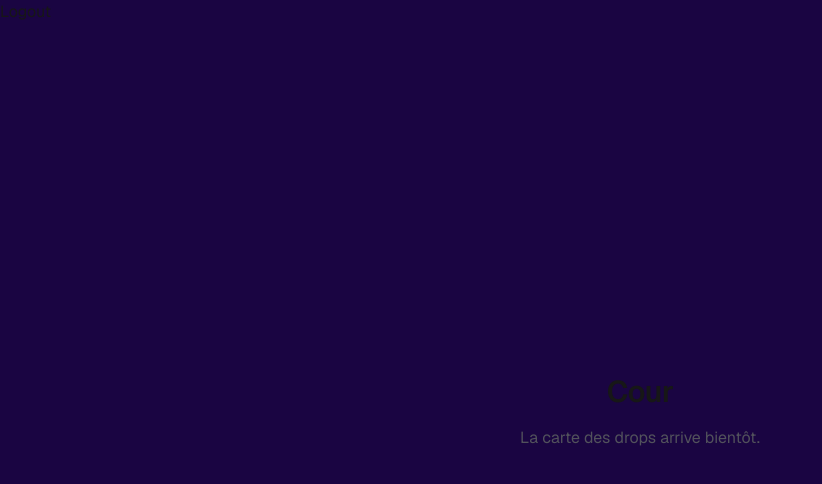
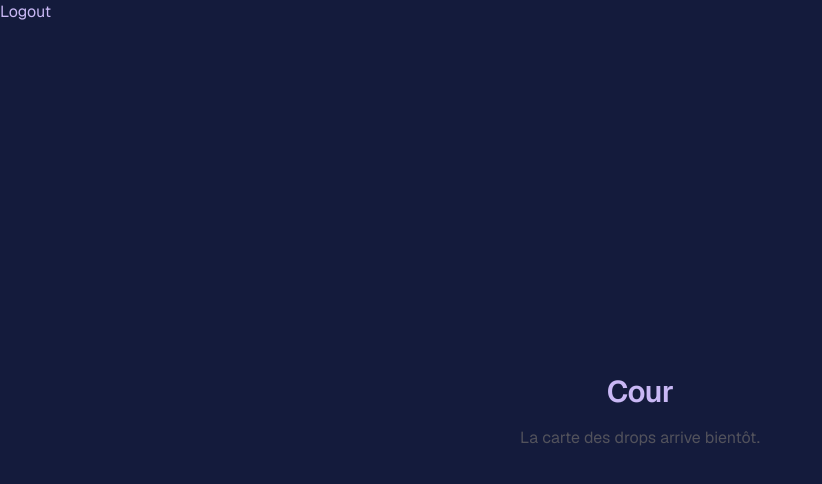
Before and after one commit to geetix-prog/cour-front, a Next.js app: page / in a window 1280 px wide. Shown: the top 484 px of the page, without its empty margins (0-822 px from the left). Built offline with nearby package versions, Linux system fonts and the light colour scheme.

Commit message:
fix:refontStyle

```diff
--- a/app/globals.css
+++ b/app/globals.css
@@ -1,17 +1,16 @@
 @import "tailwindcss";
 
 :root {
-  --background: #1a0542;
-  --foreground: #171717;
-  --secondary: #ff156b;
-  --accent: #EBFF42;
+  --background: #141B3C;
+  --primary: #C9B8F5;
+  --accent: #FF7A2F;
 }
 
 @theme inline {
   --color-background: var(--background);
   --color-foreground: var(--foreground);
-  --color-secondary: var(--secondary);
-  --color-secondary-foreground: var(--secondary-foreground);
+  --color-primary: var(--primary);
+  --color-primary-foreground: var(--primary-foreground);
   --color-accent: var(--accent);
   --color-accent-foreground: var(--accent-foreground);
   --font-sans: var(--font-geist-sans);
@@ -20,10 +19,9 @@
 
 @media (prefers-color-scheme: dark) {
   :root {
-    --background: #1a0542;
-    --foreground: #ededed;
-    --secondary: #ff156b;
-    --accent: #EBFF42;
+    --background: #141B3C;
+    --primary: #C9B8F5;
+    --accent: #FF7A2F;
   }
 }
 
@@ -31,5 +29,5 @@ html,
 body {
   min-height: 100%;
   background: var(--background);
-  color: var(--foreground);
+  color: var(--primary);
 }
```
